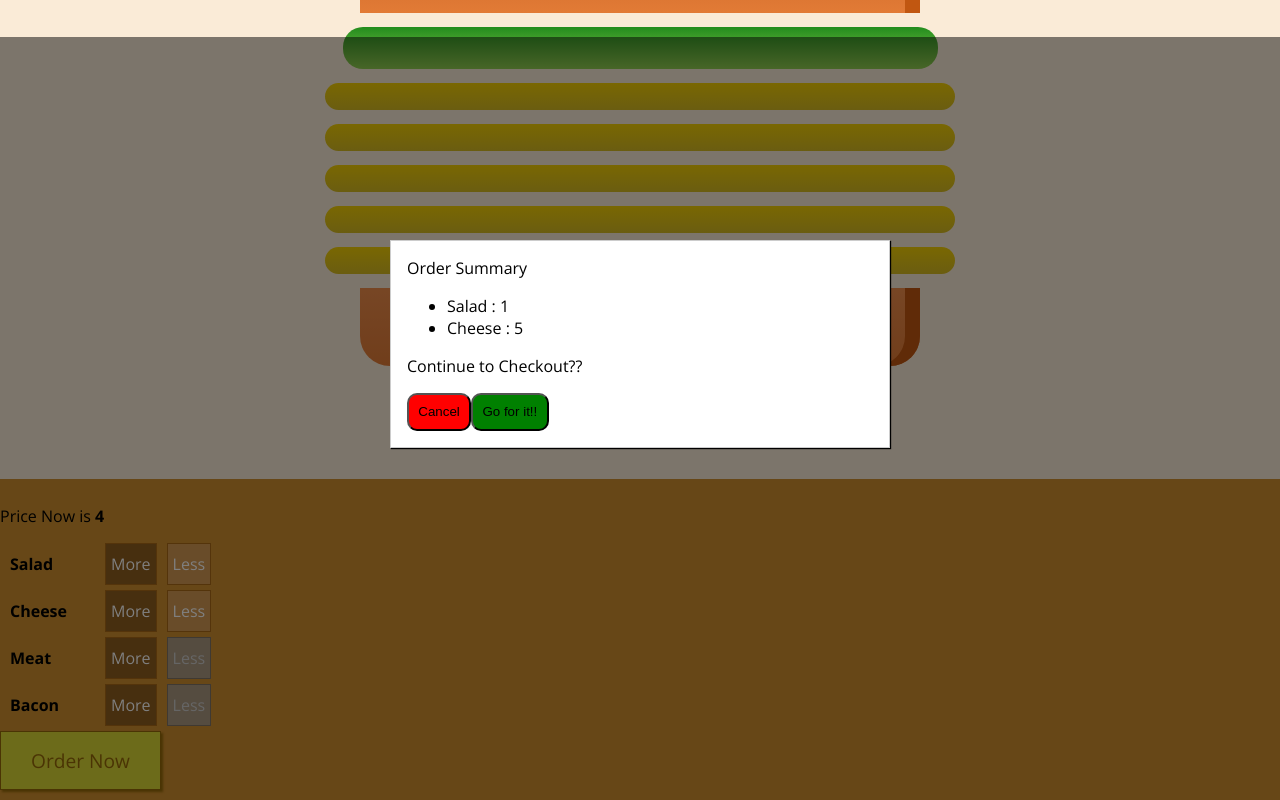
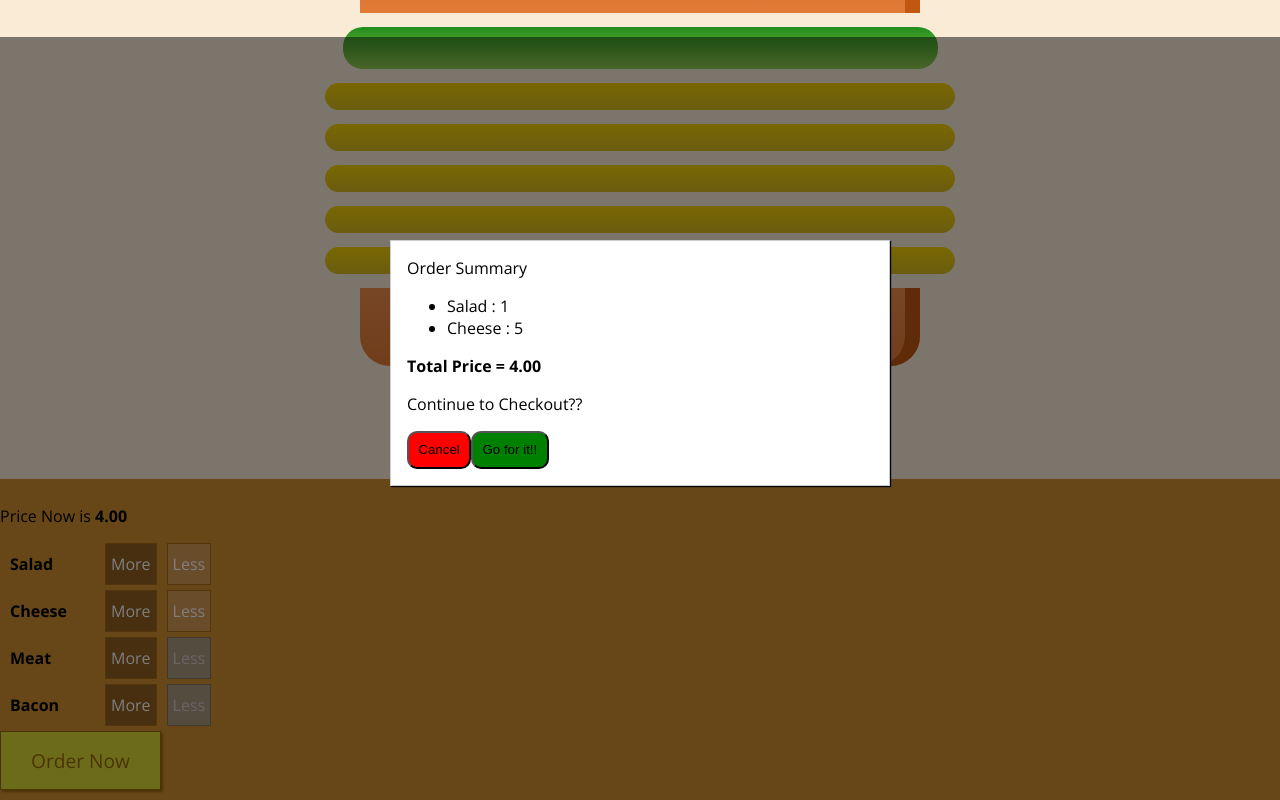
Before and after one commit to karthiks/build-a-burger, a React (Create React App) app: page / in a window 1280 px wide. Both pictures are taken after a click on the button "Order Now". Shown: the part 158-958 px from the top of the page. Built offline with nearby package versions, Linux system fonts and the light colour scheme.

Commit message:
Show Total Price in Order Summary modal

```diff
--- a/src/stateful/burgerBuilder.js
+++ b/src/stateful/burgerBuilder.js
@@ -70,6 +70,7 @@
                     cancelOrder={this.cancelOrder}>
                         <OrderSummary
                             ingredients={this.state.ingredients}
+                            price={this.state.totalPrice}
                             checkout={this.checkout}
                             cancelOrder={this.cancelOrder}/>
                 </Modal>
--- a/src/stateless/ingredientsMenu.js
+++ b/src/stateless/ingredientsMenu.js
@@ -17,7 +17,7 @@
         .reduce((sum,v)=>sum+v,0);
     return (
         <div className={classes.BuildControls}>
-            <p>Price Now is <strong>{props.price}</strong></p>
+            <p>Price Now is <strong>{props.price.toFixed(2)}</strong></p>
         {/* 'controls' array is mapped over to pass labels and types onto each control */ }
         {
             controls.map((ctrl) => {
--- a/src/stateless/orderSummary.js
+++ b/src/stateless/orderSummary.js
@@ -16,6 +16,7 @@
             <ul>
                 {ingredients}
             </ul>
+            <p><strong> Total Price = {props.price.toFixed(2) }</strong></p>
             <p>Continue to Checkout??</p>
             <Button buttonType="Danger" clicked={props.cancelOrder}>Cancel</Button>
             <Button buttonType="Success" clicked={props.checkout}>Go for it!!</Button>
```
